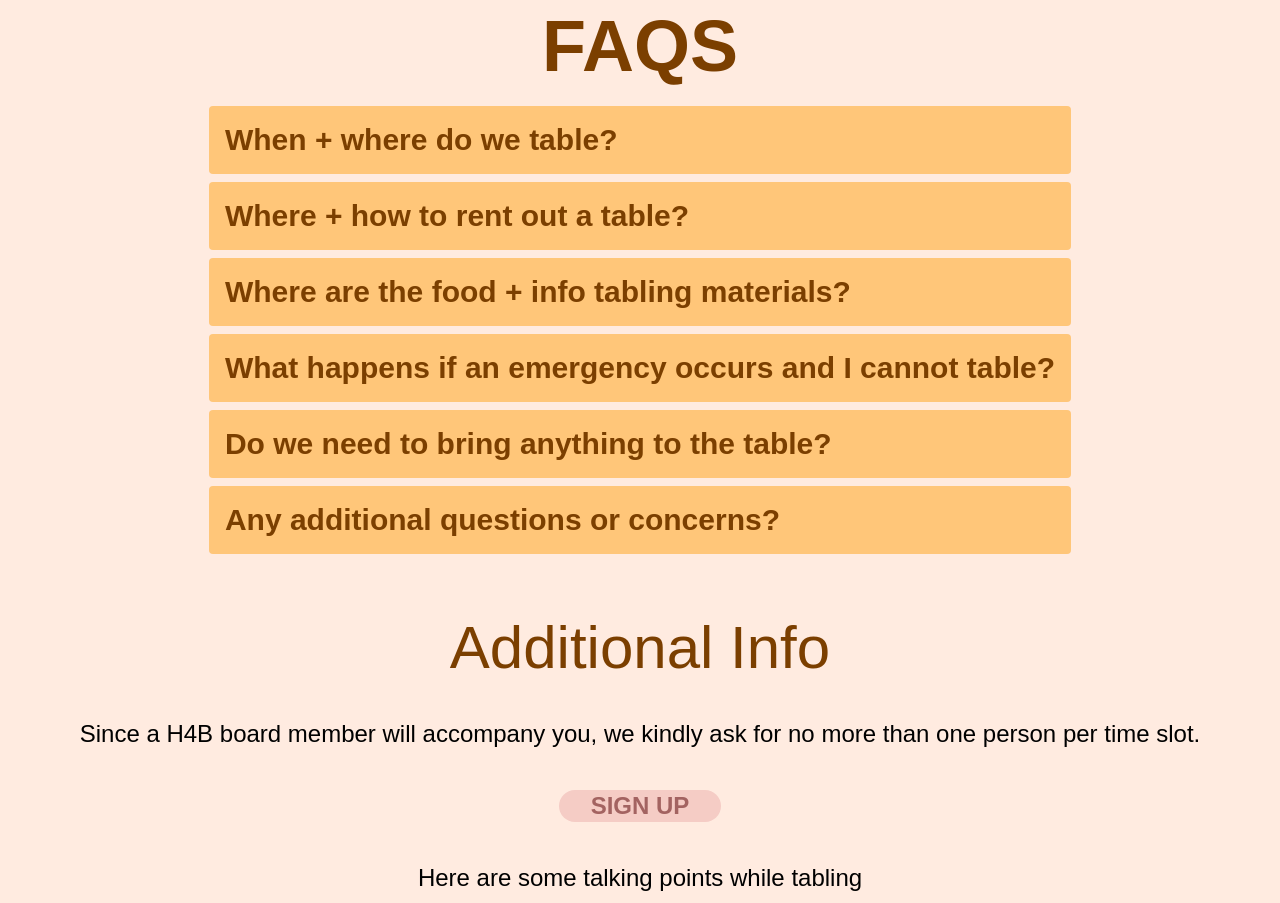
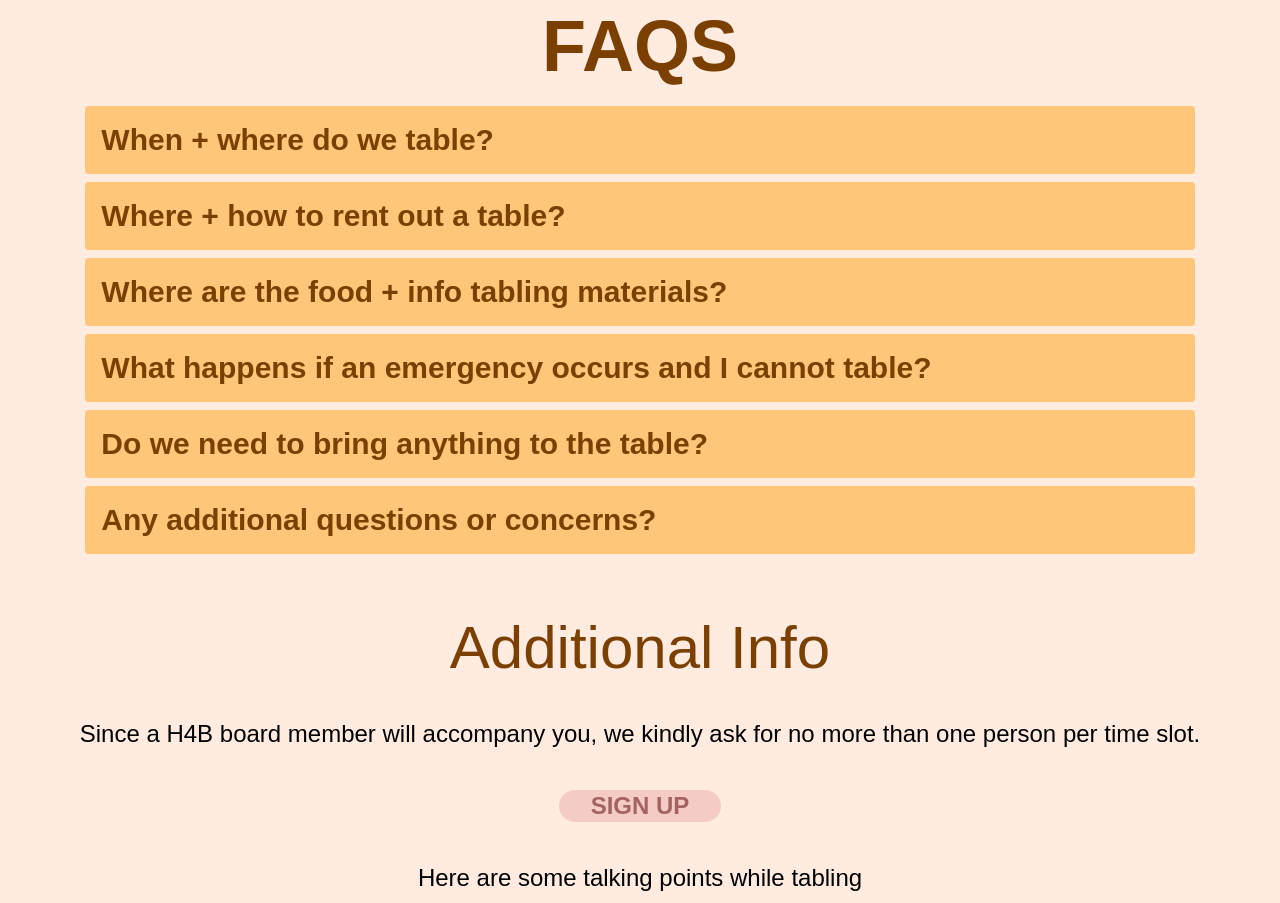
Before and after one commit to acm-ucr/h4b-website, a Next.js app: page /involve in a window 1280 px wide. Shown: the part 2303-3206 px from the top of the page. Built offline with nearby package versions, Linux system fonts and the light colour scheme; a web font is replaced by a local one.

Commit message:
FAQs Changes

```diff
--- a/src/components/Item.jsx
+++ b/src/components/Item.jsx
@@ -11,8 +11,7 @@ const Item = ({ question, answer }) => {
   return (
     <div className="bg-biscuits-orange w-full p-4 rounded font-inika">
       <div
-        className={`text-biscuits-brown-200 font-bold cursor-pointer text-xl md:text-3xl ${
-          clicked ? "text-black" : ""
+        className={`text-biscuits-brown-200 font-bold cursor-pointer text-xl md:text-3xl
         }`}
         onClick={toggleAnswer}
       >
--- a/src/components/involvement/FAQs.jsx
+++ b/src/components/involvement/FAQs.jsx
@@ -1,45 +1,16 @@
 import Item from "@/components/Item";
 import Subtitle from "@/components/Subtitle";
-
-const faqsData = [
-  {
-    question: "When + where do we table?",
-    answer:
-      "Every Wednesday at the Belltower area from 9 AM - 3 PM. A board member will be present during your shift! Last week of tabling ends Week 8.",
-  },
-  {
-    question: "Where + how to rent out a table?",
-    answer:
-      " At the HUB front desk, ask the HUB staff for a table (2 chairs, if needed). If you are the first shift to table, you will need an R’Card to rent out a table. If there are no tables to rent at HUB, notify the H4B board and wait until a table is available again (shift hour will not be penalized).",
-  },
-  {
-    question: "Where are the food + info tabling materials?",
-    answer:
-      "Located in the Basic Needs Office (Costo Hall 110) by the Basic Needs Coordinator’s cubicle (on top of a large safe in the back right corner). When picking up supplies, please introduce yourself as Hungry 4 Biscuits and that you need to pick up tabling supplies!",
-  },
-  {
-    question: "What happens if an emergency occurs and I cannot table?",
-    answer:
-      "Please notify an H4B Board at least an hour before your shift starts. We understand that emergencies arise unexpectedly, so please communicate as soon as you can.",
-  },
-  {
-    question: "Do we need to bring anything to the table?",
-    answer:
-      "If first shift, you will need an R'Card! However, you are not required to bring anything. We do accept food donations as long as it is unopened and pre-packaged.",
-  },
-  {
-    question: "Any additional questions or concerns?",
-    answer: "Message H4B Board in the discord or private message.",
-  },
-];
+import QUESTIONS from "@/data/involve/Questions";
 
 const FAQs = () => {
   return (
-    <div className="bg-biscuits-peach p-8 text-left flex flex-col items-center gap-y-6">
+    <div className="bg-biscuits-peach w-11/12 p-8 text-left flex flex-col items-center gap-y-6">
       <Subtitle color="text-biscuits-brown-200" text="FAQS" />
-      <div className="w-full max-w-4xl flex flex-col items-start gap-y-2">
-        {faqsData.map((faq, index) => (
-          <Item key={index} question={faq.question} answer={faq.answer} />
+      <div className="w-full flex flex-col items-start gap-y-2">
+        {QUESTIONS.map((faq, index) => (
+          <div key={index} className="w-full">
+            <Item question={faq.question} answer={faq.answer} />
+          </div>
         ))}
       </div>
     </div>
--- /dev/null
+++ b/src/data/involve/Questions.js
@@ -0,0 +1,33 @@
+const QUESTIONS = [
+  {
+    question: "When + where do we table?",
+    answer:
+      "Every Wednesday at the Belltower area from 9 AM - 3 PM. A board member will be present during your shift! Last week of tabling ends Week 8.",
+  },
+  {
+    question: "Where + how to rent out a table?",
+    answer:
+      " At the HUB front desk, ask the HUB staff for a table (2 chairs, if needed). If you are the first shift to table, you will need an R’Card to rent out a table. If there are no tables to rent at HUB, notify the H4B board and wait until a table is available again (shift hour will not be penalized).",
+  },
+  {
+    question: "Where are the food + info tabling materials?",
+    answer:
+      "Located in the Basic Needs Office (Costo Hall 110) by the Basic Needs Coordinator’s cubicle (on top of a large safe in the back right corner). When picking up supplies, please introduce yourself as Hungry 4 Biscuits and that you need to pick up tabling supplies!",
+  },
+  {
+    question: "What happens if an emergency occurs and I cannot table?",
+    answer:
+      "Please notify an H4B Board at least an hour before your shift starts. We understand that emergencies arise unexpectedly, so please communicate as soon as you can.",
+  },
+  {
+    question: "Do we need to bring anything to the table?",
+    answer:
+      "If first shift, you will need an R'Card! However, you are not required to bring anything. We do accept food donations as long as it is unopened and pre-packaged.",
+  },
+  {
+    question: "Any additional questions or concerns?",
+    answer: "Message H4B Board in the discord or private message.",
+  },
+];
+
+export default QUESTIONS;
```
